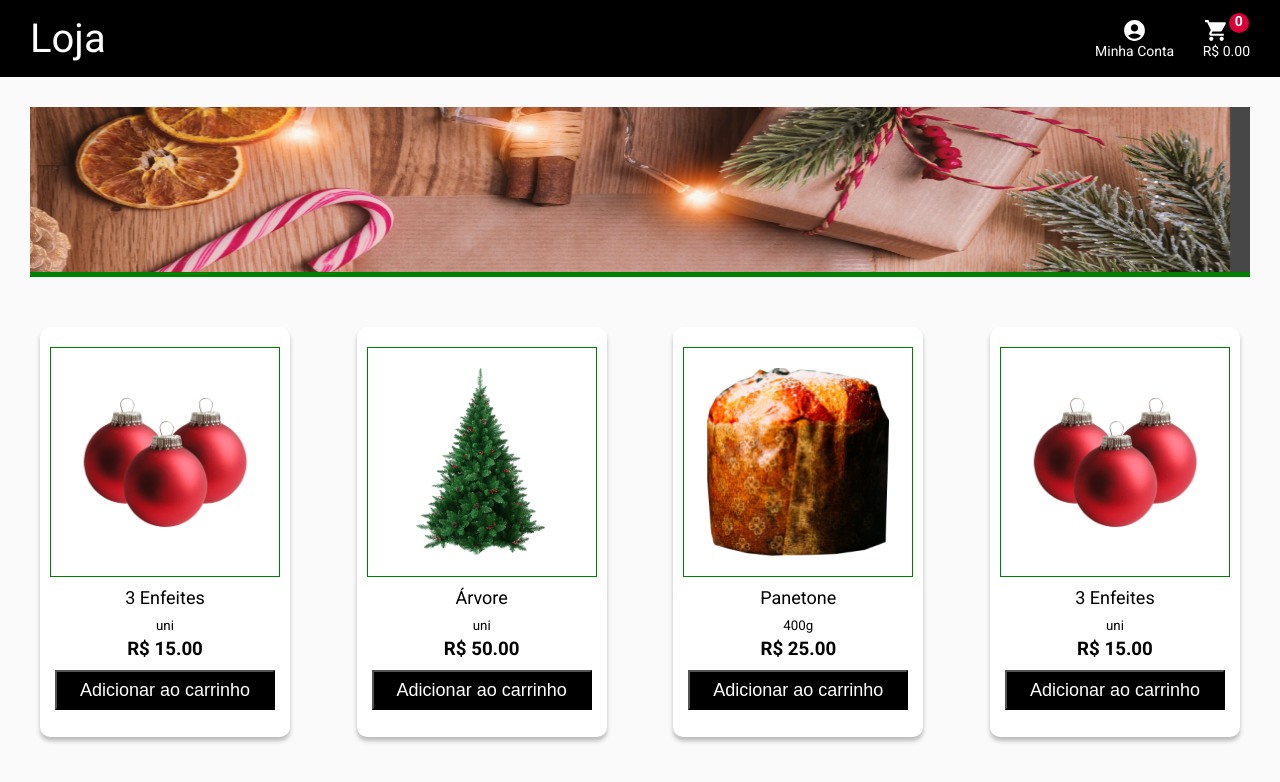
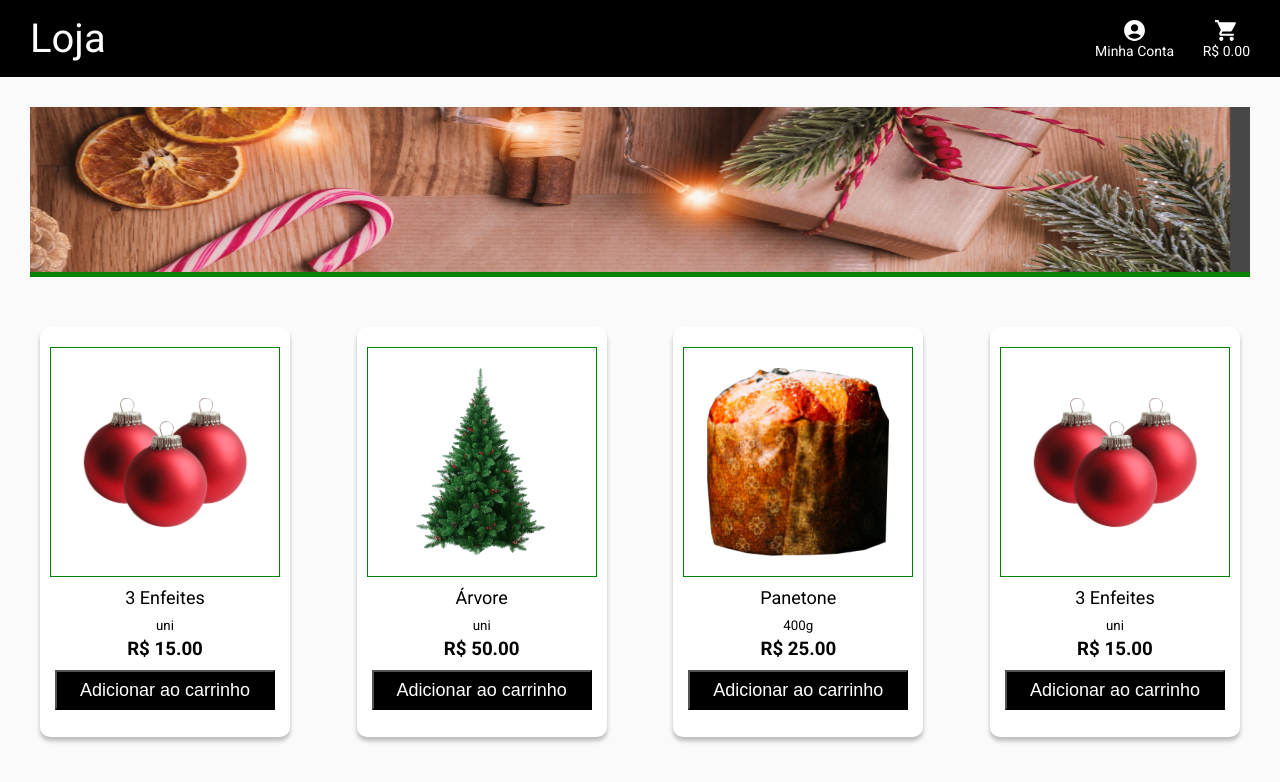
Before and after one commit to Sara01romao/loja-natal, a React (Create React App) app: page / in a window 1280 px wide. Shown: the top 782 px of the page. Built offline with nearby package versions, Linux system fonts and the light colour scheme.

Commit message:
Esconder ou mostrar contador do carrinho quando tiver item

```diff
--- a/src/components/Header/index.jsx
+++ b/src/components/Header/index.jsx
@@ -18,7 +18,7 @@ import { useContext } from "react";
                                 <Link to="/cart" >
                                     <div className="count">
                                         <MdShoppingCart/>
-                                        <p>{count}</p>
+                                        <p style={{display: count > 0 ? 'block': 'none'}}>{count}</p>
                                     </div>
                                     R$  {total.toFixed(2)}
                                 </Link>
```
